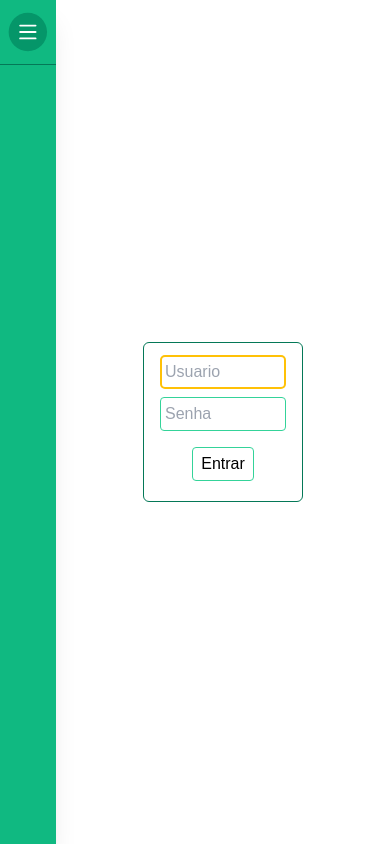
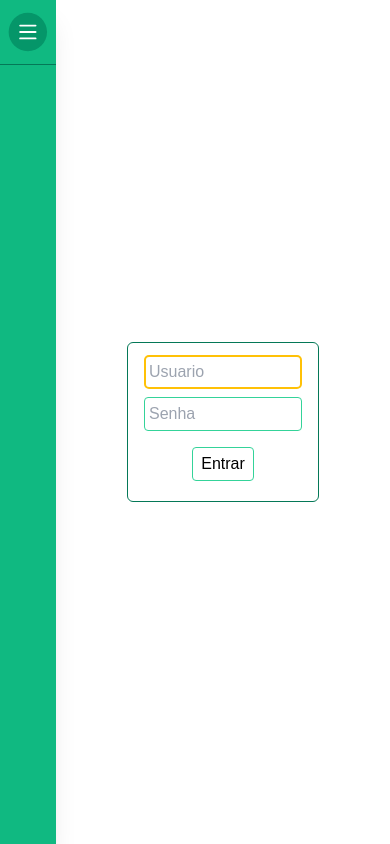
Before and after one commit to PH-Vieira/treme_terra, a Vue app in the folder app/: page /login in a window 390 px wide. Built offline with nearby package versions, Linux system fonts and the light colour scheme; what vue3-smooth-scroll would draw is missing.

Commit message:
login responsiveness

```diff
--- a/app/src/views/main_views/LoginView.vue
+++ b/app/src/views/main_views/LoginView.vue
@@ -1,21 +1,16 @@
 <template>
     <div class="flex justify-center items-center">
         <form @submit.prevent="submit" class="
-            2xl:border-red-500
             2xl:max-w-80
-            xl:border-mustard-yellow-500
             xl:max-w-72
-            lg:border-green-500
             lg:max-w-64
-            md:border-sky-500
             md:max-w-56
-            sm:border-purple-500
             sm:max-w-48
-            sm:h-2/3
+            sm:h-44
 
             transition-all
-            max-w-44
-            min-w-40
+            max-w-52
+            min-w-48
             flex
             flex-col
             border
```
